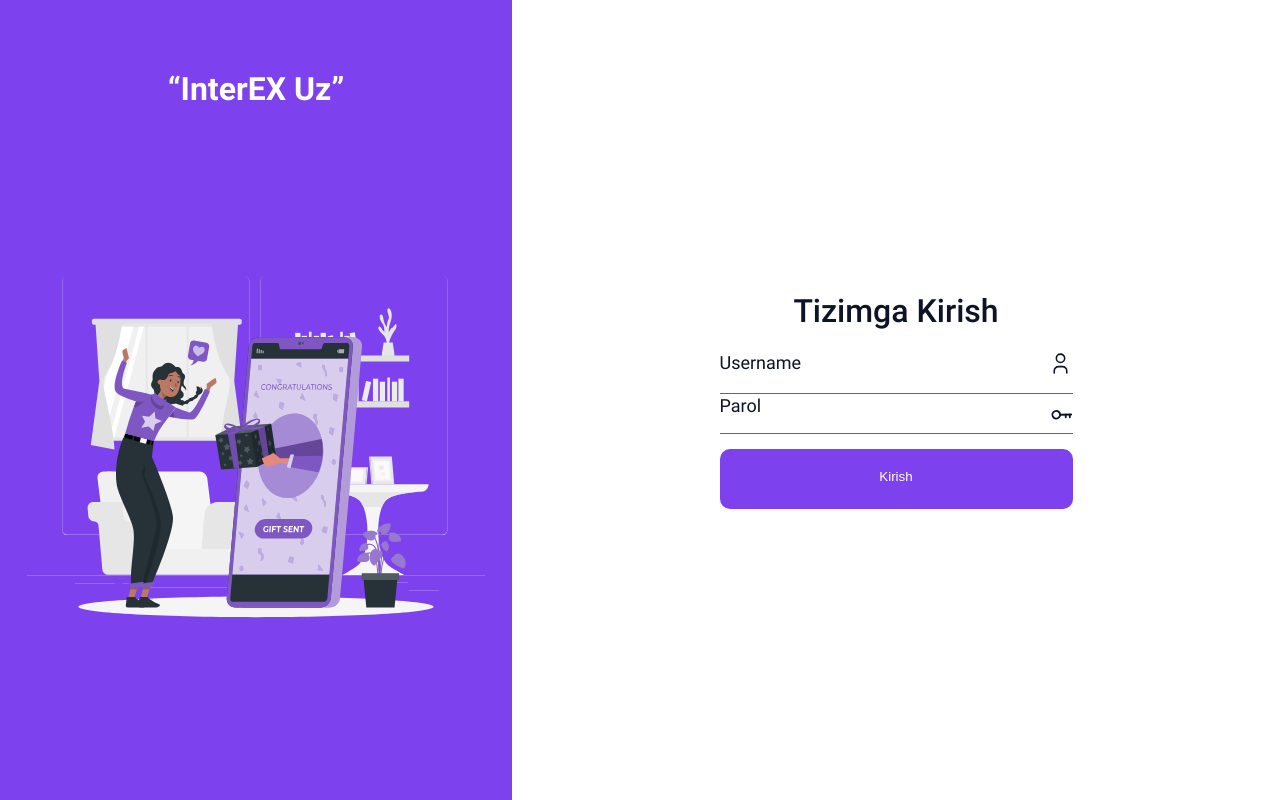
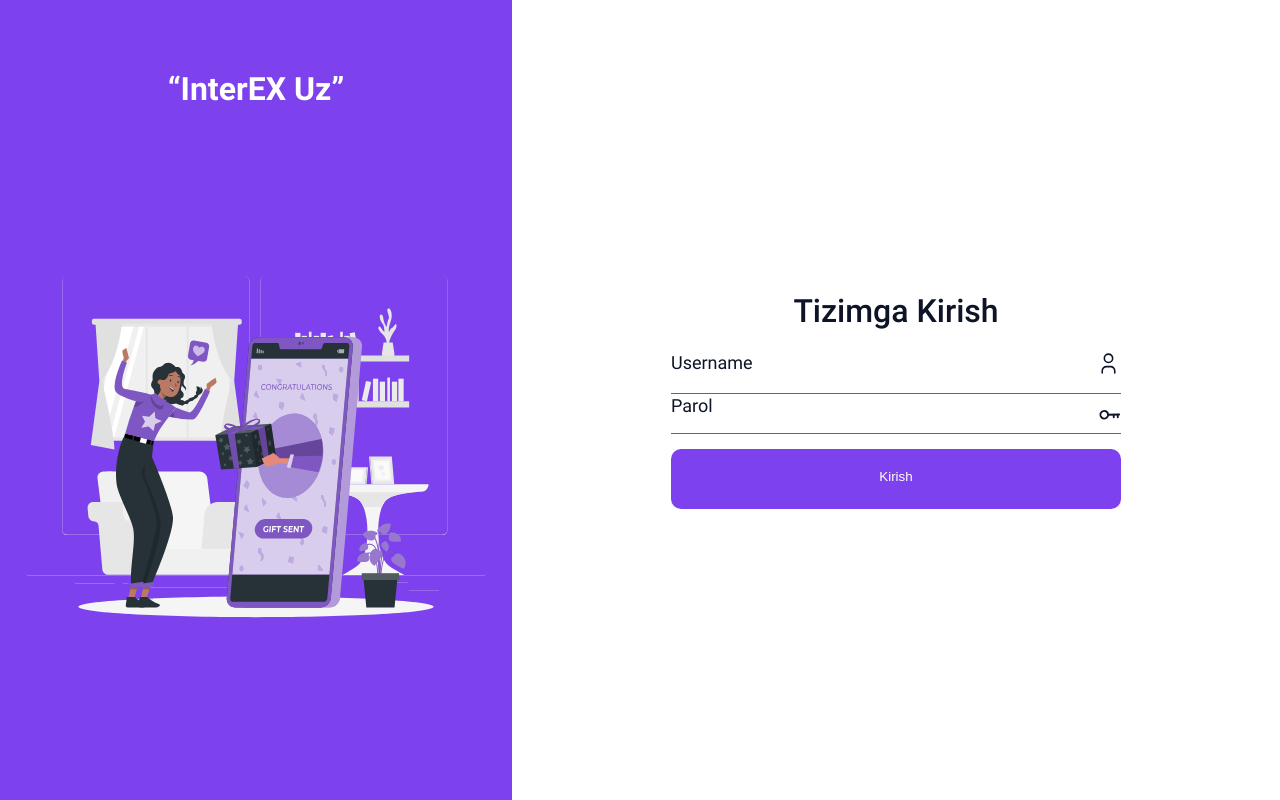
Before and after one commit to IamShawnMan/interex, a React (Create React App) app in the folder client/: page /login in a window 1280 px wide. Built offline with nearby package versions, Linux system fonts and the light colour scheme.

Commit message:
login design completed

```diff
--- a/client/public/index.html
+++ b/client/public/index.html
@@ -29,6 +29,7 @@
   <body>
     <noscript>You need to enable JavaScript to run this app.</noscript>
     <div id="root"></div>
+
     <!--
       This HTML file is a template.
       If you open it directly in the browser, you will see an empty page.
--- a/client/src/pages/Login/Login.js
+++ b/client/src/pages/Login/Login.js
@@ -83,7 +83,6 @@ function Login() {
                 </div>
                 <input
                   style={{ borderBottom: errors.username && "1px solid red" }}
-                  size="42"
                   type="text"
                   id="username"
                   name="username"
@@ -108,7 +107,6 @@ function Login() {
                 <input
                   style={{ borderBottom: errors.password && "1px solid red" }}
                   type={typeState ? "text" : "password"}
-                  size="42"
                   name="password"
                   id="password"
                   {...register("password")}
--- a/client/src/pages/Login/Login.module.css
+++ b/client/src/pages/Login/Login.module.css
@@ -5,7 +5,6 @@
   display: flex;
   width: 100%;
   height: 100vh;
-  flex-wrap: wrap;
 }
 .left-page {
   width: 40%;
@@ -39,14 +38,17 @@
   width: 60%;
   height: 100vh;
   display: flex;
-  flex-direction: column;
   align-items: center;
   justify-content: center;
+
 }
 .right-page-main-content {
+  flex:1;
   display: flex;
   align-items: center;
   flex-direction: column;
+  /* border: 1px solid #000; */
+  max-width:450px;
 }
 .right-page-main-content h1 {
   max-width: 212px;
@@ -60,10 +62,14 @@
   text-align: center;
   margin-bottom: 20px;
 }
+form{
+  width: 100%;
+}
 .right-page-main-content input {
   outline: none;
   border: none;
   border-bottom: 1px solid #7d41ed;
+  width: 100%;
 }
 .spandiv {
   display: flex;
```
Also changed, not shown: 1 other file (tests, documents, lock files or other folders).
